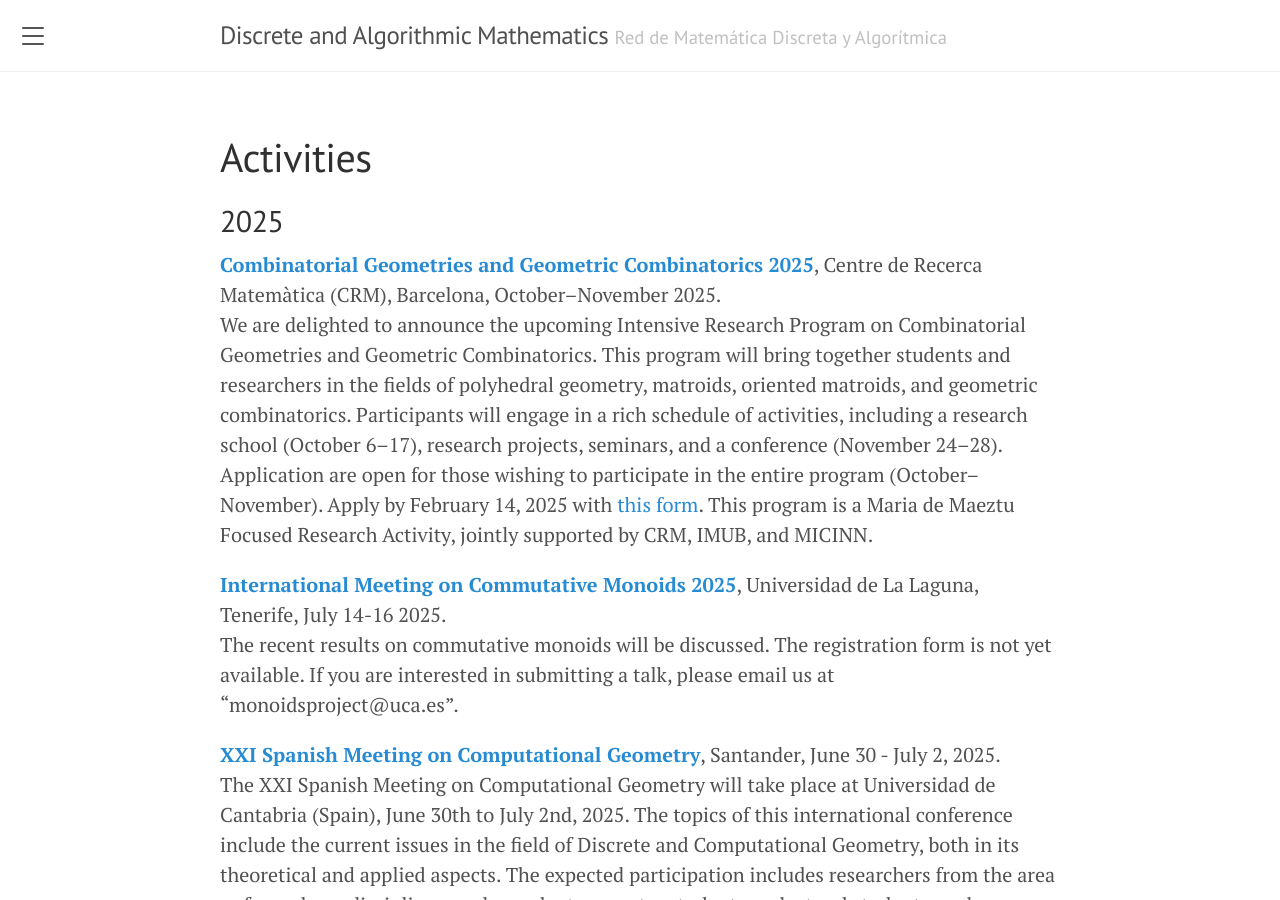
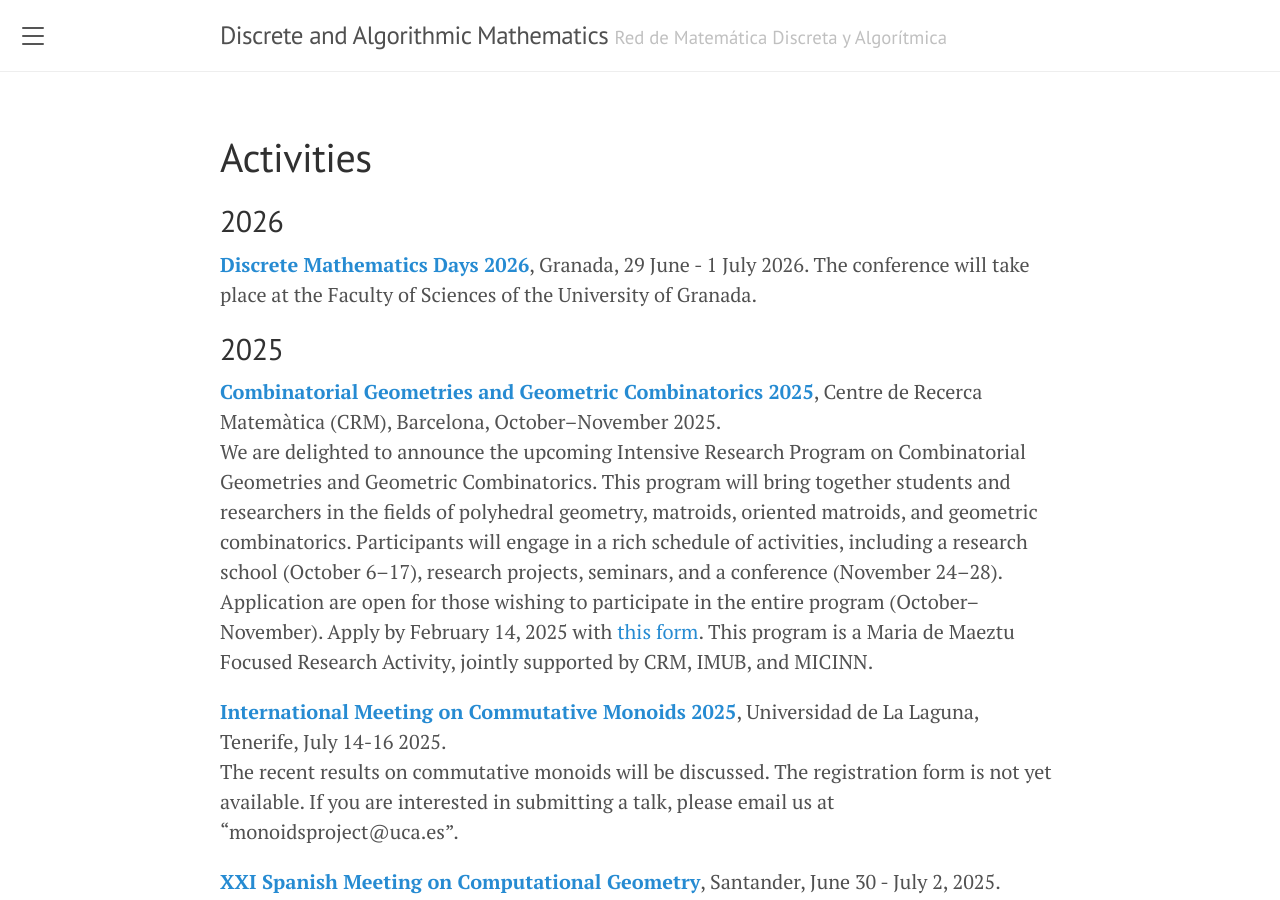
Before and after one commit to dam-network/dam-network.github.io, a Jekyll site: the page built from activities.md, in a window 1280 px wide and 900 px high. Built offline with Jekyll 4.4.1, drawn with Linux system fonts in a browser that asks for light colours.

Commit message:
Update activities.md

```diff
--- a/activities.md
+++ b/activities.md
@@ -2,6 +2,12 @@
 layout: page
 title: Activities
 ---
+## 2026
+
+
+**[Discrete Mathematics Days 2026](https://dam-network.github.io/dmd2026/)**, Granada, 29 June - 1 July 2026.
+The conference will take place at the Faculty of Sciences of the University of Granada.
+
 
 ## 2025
 
```
